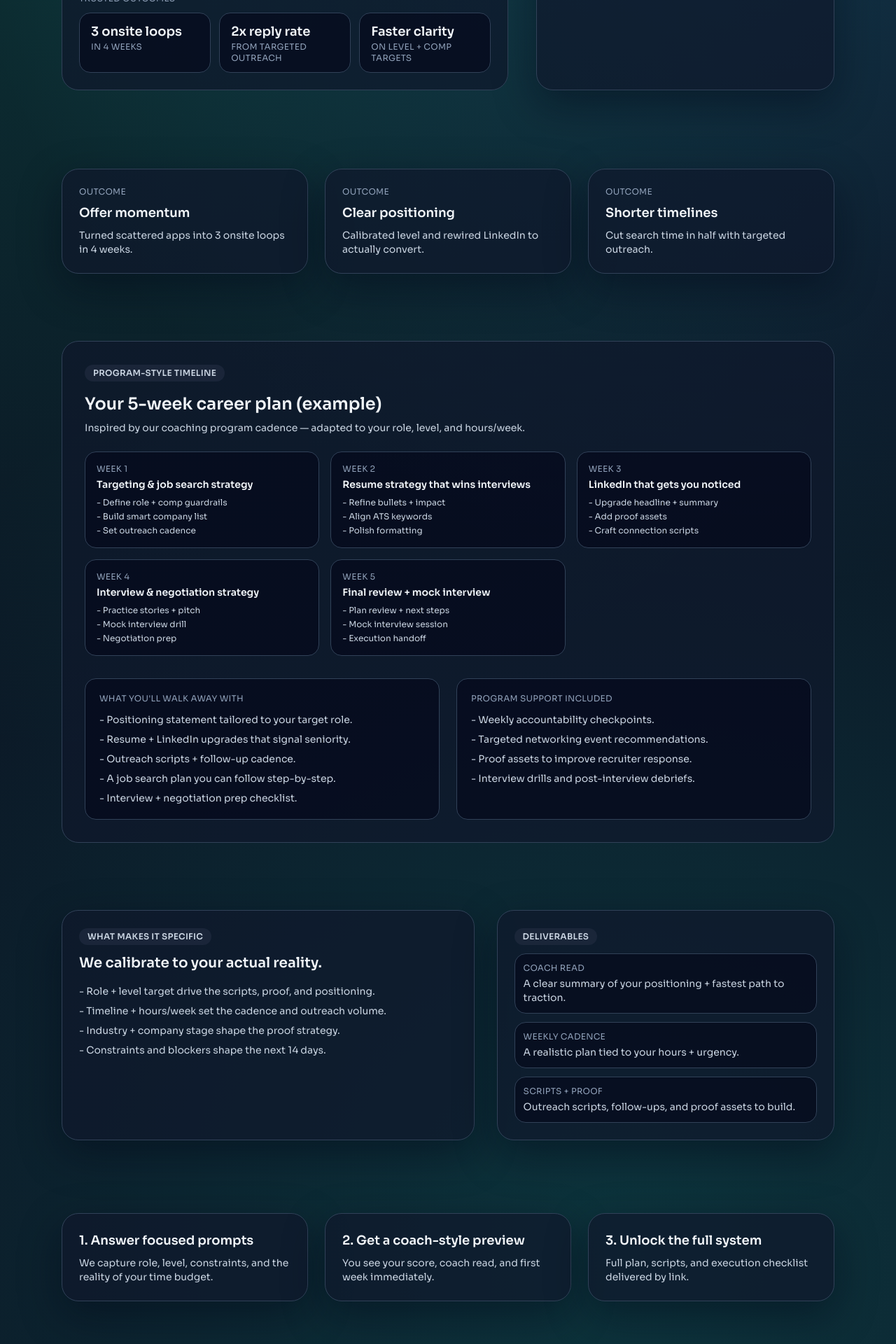
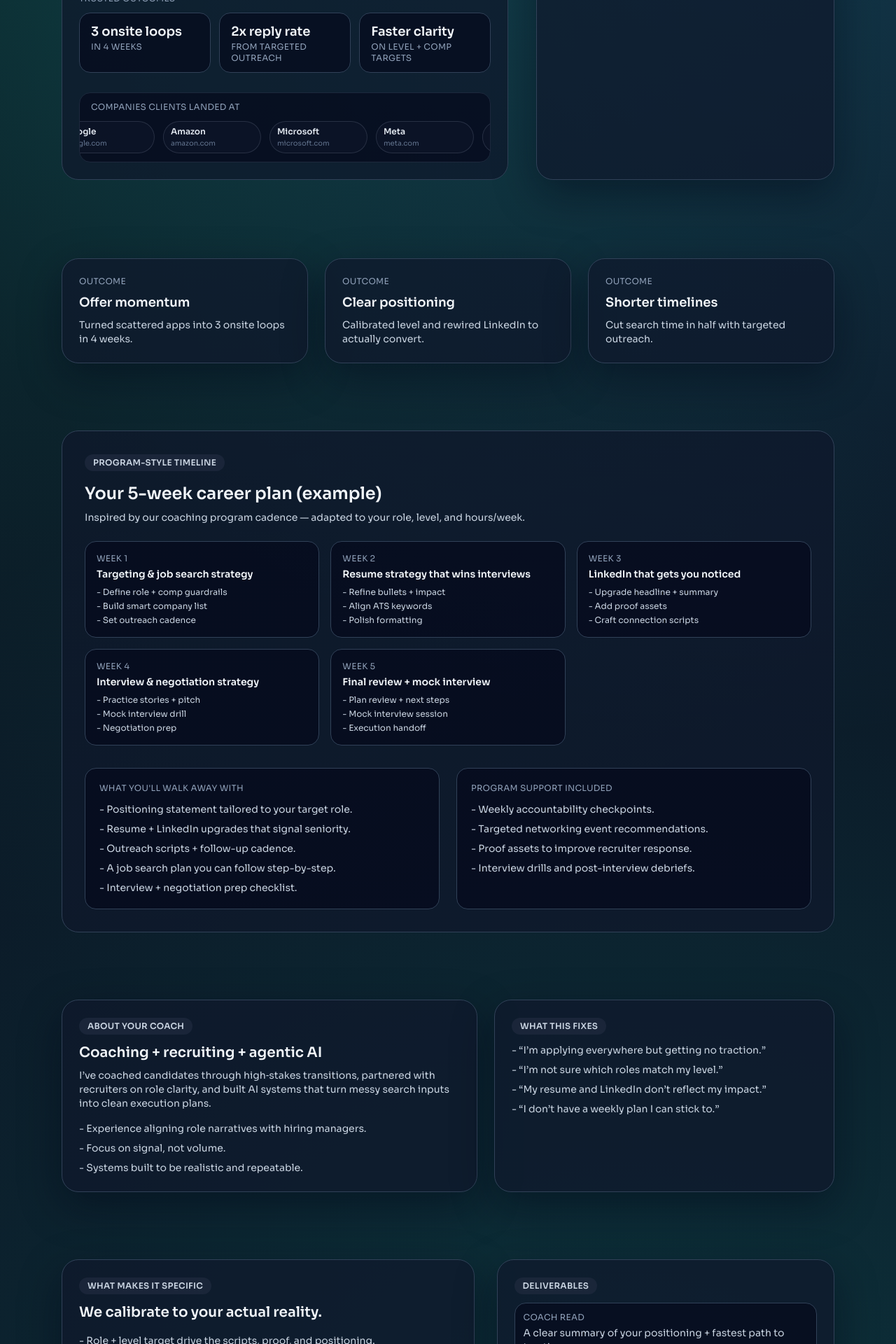
Before and after one commit to machinesandcloud/job-search-system, a Next.js app: page /job-search-system in a window 1280 px wide. Shown: the part 640-2560 px from the top of the page at 70% size. Built offline with nearby package versions, Linux system fonts and the light colour scheme; no server answers.

Commit message:
Refine preview coaching tone and landing trust

```diff
--- a/src/app/api/leads/complete/route.ts
+++ b/src/app/api/leads/complete/route.ts
@@ -110,6 +110,7 @@ export async function POST(request: Request) {
       subscores: results.subscores,
       coachRead: results.coachRead,
       coachFeedback: results.coachFeedback,
+      planOverview: results.planOverview,
       positioningSummary: results.positioningSummary,
       insights: results.insights,
       cadencePreview: results.cadence[0]?.actions[0],
--- a/src/app/globals.css
+++ b/src/app/globals.css
@@ -43,3 +43,30 @@ body {
   box-shadow: 0 24px 70px rgba(2, 6, 23, 0.45);
   backdrop-filter: blur(18px);
 }
+
+.logo-marquee {
+  display: flex;
+  gap: 12px;
+  flex-wrap: nowrap;
+  animation: marquee 28s linear infinite;
+}
+
+.logo-pill {
+  min-width: 140px;
+  border-radius: 999px;
+  border: 1px solid rgba(148, 163, 184, 0.2);
+  background: rgba(15, 23, 42, 0.6);
+  padding: 6px 10px;
+  display: flex;
+  flex-direction: column;
+  gap: 2px;
+}
+
+@keyframes marquee {
+  0% {
+    transform: translateX(0);
+  }
+  100% {
+    transform: translateX(-40%);
+  }
+}
--- a/src/app/job-search-system/page.tsx
+++ b/src/app/job-search-system/page.tsx
@@ -10,11 +10,11 @@ export default function JobSearchLanding() {
           <div>
             <Badge className="mb-4">AI Job Search System Builder</Badge>
             <h1 className="mb-4 text-4xl font-semibold text-slate-100 md:text-5xl">
-              Let AI handle your job search like a focused coach would.
+              Get a coach‑style job search plan that actually fits your life.
             </h1>
             <p className="mb-6 text-lg text-slate-300">
-              In 10 minutes, get a personalized system: positioning, weekly cadence, outreach scripts, and proof
-              strategy tuned to your role, timeline, and real-life constraints.
+              Tell us your role, timeline, and constraints. We’ll translate that into a step‑by‑step plan, weekly
+              cadence, scripts, and proof strategy — so you know exactly what to do next.
             </p>
             <div className="flex flex-wrap gap-3">
               <Link
@@ -55,6 +55,42 @@ export default function JobSearchLanding() {
                     <p className="text-xs uppercase tracking-wide text-slate-400">{label}</p>
                   </div>
                 ))}
+              </div>
+              <div className="mt-4 overflow-hidden rounded-2xl border border-slate-800 bg-slate-950/60 px-4 py-3">
+                <p className="mb-3 text-xs uppercase tracking-wide text-slate-400">Companies clients landed at</p>
+                <div className="logo-marquee" aria-hidden="true">
+                  {[
+                    ["Google", "google.com"],
+                    ["Amazon", "amazon.com"],
+                    ["Microsoft", "microsoft.com"],
+                    ["Meta", "meta.com"],
+                    ["Apple", "apple.com"],
+                    ["Netflix", "netflix.com"],
+                    ["Stripe", "stripe.com"],
+                    ["Shopify", "shopify.com"],
+                    ["Salesforce", "salesforce.com"],
+                    ["Datadog", "datadoghq.com"],
+                    ["Cloudflare", "cloudflare.com"],
+                    ["Snowflake", "snowflake.com"],
+                    ["Google", "google.com"],
+                    ["Amazon", "amazon.com"],
+                    ["Microsoft", "microsoft.com"],
+                    ["Meta", "meta.com"],
+                    ["Apple", "apple.com"],
+                    ["Netflix", "netflix.com"],
+                    ["Stripe", "stripe.com"],
+                    ["Shopify", "shopify.com"],
+                    ["Salesforce", "salesforce.com"],
+                    ["Datadog", "datadoghq.com"],
+                    ["Cloudflare", "cloudflare.com"],
+                    ["Snowflake", "snowflake.com"],
+                  ].map(([name, domain], index) => (
+                    <div key={`${name}-${index}`} className="logo-pill">
+                      <span className="text-xs font-semibold text-slate-200">{name}</span>
+                      <span className="text-[10px] text-slate-500">{domain}</span>
+                    </div>
+                  ))}
+                </div>
               </div>
             </div>
           </div>
@@ -166,6 +202,37 @@ export default function JobSearchLanding() {
       </section>
 
       <section className="section-shell py-12">
+        <div className="grid gap-6 lg:grid-cols-[1.1fr_0.9fr]">
+          <Card className="card-shadow border-slate-700 bg-slate-900/70">
+            <CardContent className="p-6">
+              <p className="tag mb-3">About your coach</p>
+              <h3 className="text-xl font-semibold text-slate-100">Coaching + recruiting + agentic AI</h3>
+              <p className="mt-2 text-sm text-slate-300">
+                I’ve coached candidates through high‑stakes transitions, partnered with recruiters on role clarity,
+                and built AI systems that turn messy search inputs into clean execution plans.
+              </p>
+              <ul className="mt-4 space-y-2 text-sm text-slate-300">
+                <li>- Experience aligning role narratives with hiring managers.</li>
+                <li>- Focus on signal, not volume.</li>
+                <li>- Systems built to be realistic and repeatable.</li>
+              </ul>
+            </CardContent>
+          </Card>
+          <Card className="card-shadow border-slate-700 bg-slate-900/70">
+            <CardContent className="p-6">
+              <p className="tag mb-3">What this fixes</p>
+              <ul className="space-y-2 text-sm text-slate-300">
+                <li>- “I’m applying everywhere but getting no traction.”</li>
+                <li>- “I’m not sure which roles match my level.”</li>
+                <li>- “My resume and LinkedIn don’t reflect my impact.”</li>
+                <li>- “I don’t have a weekly plan I can stick to.”</li>
+              </ul>
+            </CardContent>
+          </Card>
+        </div>
+      </section>
+
+      <section className="section-shell py-12">
         <div className="grid gap-8 lg:grid-cols-[1.1fr_0.9fr]">
           <Card className="card-shadow border-slate-700 bg-slate-900/70">
             <CardContent className="p-6">
--- a/src/app/job-search-system/results/[token]/page.tsx
+++ b/src/app/job-search-system/results/[token]/page.tsx
@@ -103,6 +103,18 @@ export default async function ResultsPage({ params }: { params: { token: string
                 <p className="text-sm text-slate-300">{results.positioningSummary}</p>
               </CardContent>
             </Card>
+            {results.planOverview?.length > 0 && (
+              <Card>
+                <CardContent className="p-6">
+                  <p className="tag mb-3">Plan overview</p>
+                  <ul className="space-y-2 text-sm text-slate-300">
+                    {results.planOverview.map((item) => (
+                      <li key={item}>- {item}</li>
+                    ))}
+                  </ul>
+                </CardContent>
+              </Card>
+            )}
             <Card>
               <CardContent className="p-6">
                 <p className="tag mb-3">Insights</p>
--- a/src/app/job-search-system/start/page.tsx
+++ b/src/app/job-search-system/start/page.tsx
@@ -171,7 +171,8 @@ export default function JobSearchWizard() {
           <div>
             <h1 className="mb-3 text-3xl font-semibold text-slate-100">Your quick preview</h1>
             <p className="text-slate-300">
-              Here&apos;s my initial coach read based on your inputs. Enter your email to unlock the full plan + scripts.
+              Based on what you shared, here’s the high‑level plan I’d build for you. It’s short, specific, and tuned
+              to your timeline — just a preview of the full system.
             </p>
             <div className="mt-6 rounded-3xl border border-slate-700 bg-slate-900/70 p-6">
               <ScoreGauge score={teaser.score} />
@@ -231,6 +232,16 @@ export default function JobSearchWizard() {
                   <li>- Industry + company stage shape the proof strategy.</li>
                 </ul>
               </div>
+              {Array.isArray(teaser.planOverview) && teaser.planOverview.length > 0 && (
+                <div>
+                  <p className="text-xs uppercase tracking-wide text-slate-400">Plan overview</p>
+                  <ul className="mt-2 space-y-1">
+                    {teaser.planOverview.map((item: string) => (
+                      <li key={item}>- {item}</li>
+                    ))}
+                  </ul>
+                </div>
+              )}
               <div>
                 <p className="text-xs uppercase tracking-wide text-slate-400">What you unlock</p>
                 <ul className="mt-2 space-y-1">
--- a/src/lib/coach-ai.ts
+++ b/src/lib/coach-ai.ts
@@ -5,7 +5,7 @@ const model = process.env.GEMINI_MODEL || "gemini-2.0-flash";
 
 export async function generateCoachFeedback(answers: LeadAnswers) {
   if (!apiKey) return null;
-  const prompt = `You are a senior career coach. Write a concise, specific, encouraging coach note (3-5 sentences) based on the user's inputs. Use direct "you" language, mention their role, timeline, hours/week, and one constraint or blocker if present. End with a clear first focus area. Keep it under 120 words.
+  const prompt = `You are a senior career coach. Write a concise, specific, encouraging coach note (4-6 sentences) based on the user's inputs. Use direct "you" language, mention their role, timeline, hours/week, and one constraint or blocker if present. Include a one‑sentence overview of the plan (week 1 focus). End with a clear first focus area. Keep it under 140 words.
 
 Inputs:
 Role(s): ${answers.roles.join(", ")}
```
Also changed, not shown: src/lib/results.ts (+11 -2 lines).
